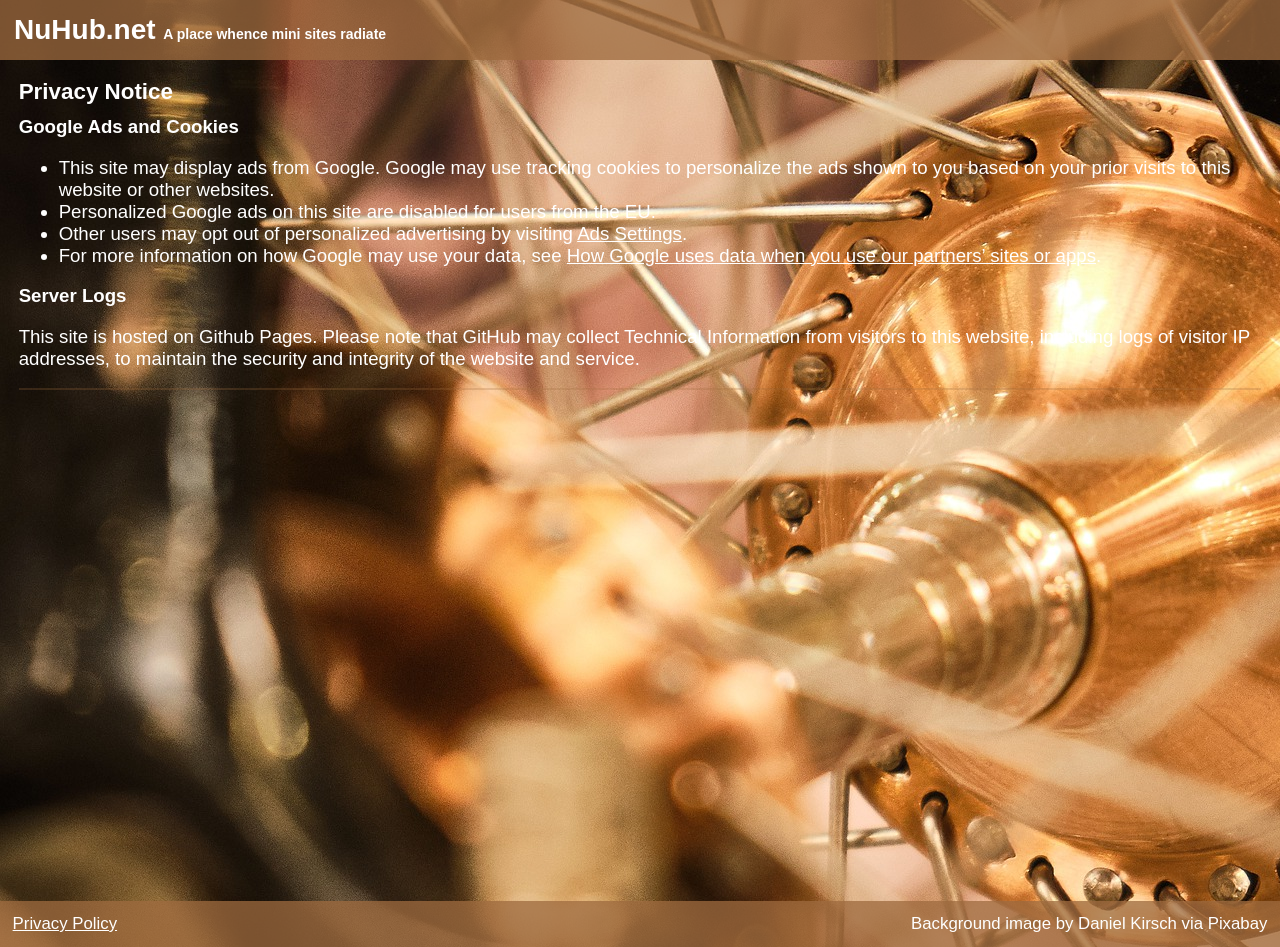
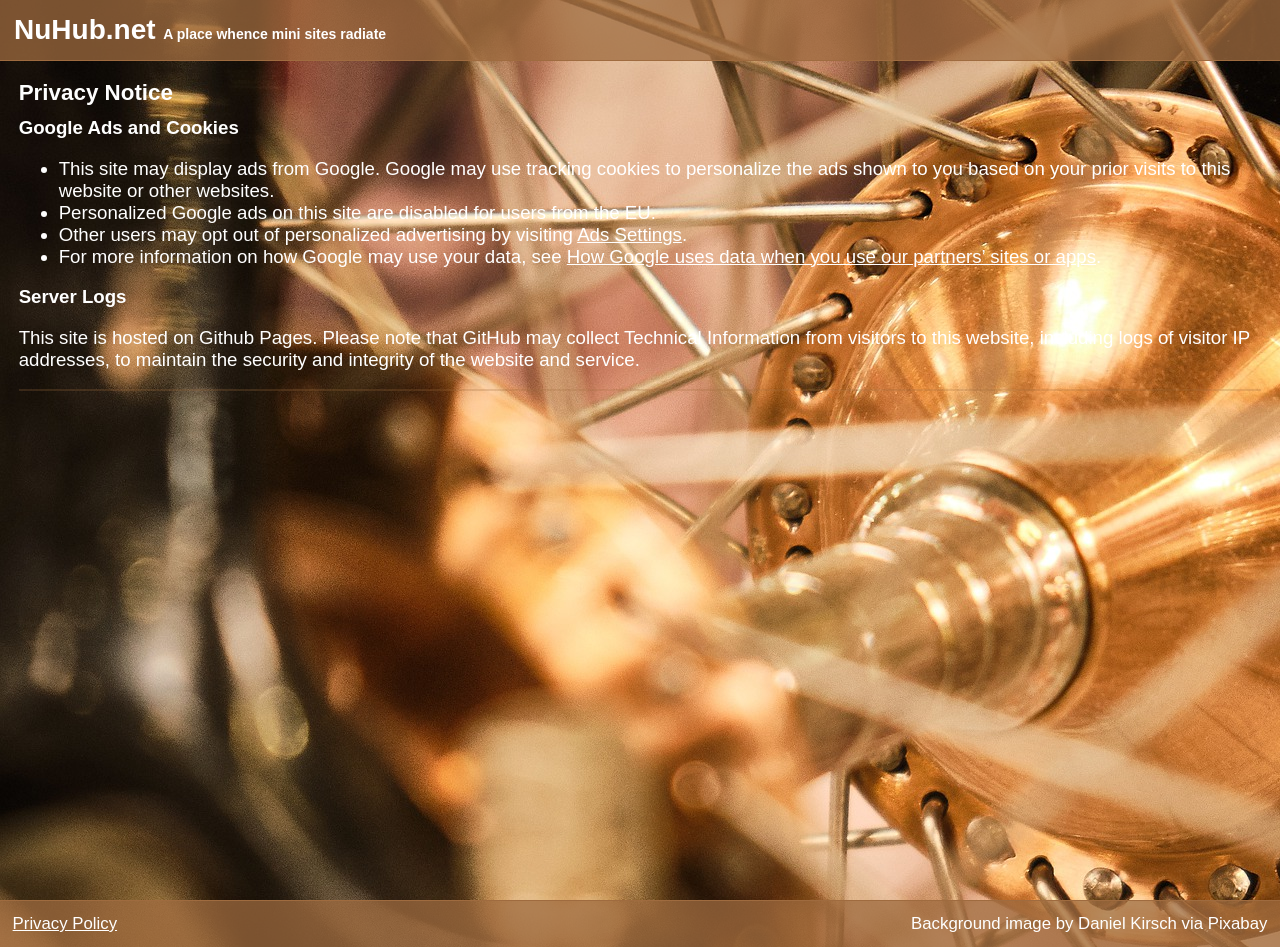
Before and after one commit to david672orford/david672github.io, a Jekyll site: the page built from privacy.md, in a window 1280 px wide. Built offline with Jekyll 4.4.1, drawn with Linux system fonts in a browser that asks for light colours; our own code applies the rules of GitHub Pages for plain Markdown files.

Commit message:
Update style.css

```diff
--- a/assets/css/style.css
+++ b/assets/css/style.css
@@ -17,6 +17,7 @@ HEADER {
 	padding: .75em;
 	color: white;
 	background-color: #9F6B3FC0;
+	border-bottom: 1px solid #9F6B3F;
 	}
 MAIN {
 	margin: 1em;
@@ -35,6 +36,7 @@ FOOTER {
 	padding: .75em;
 	font-size: 90%;
 	background-color: #9F6B3FC0;
+	border-top: 1px solid #9F6B3F;
 	}
 H1 {
 	font-family: sans-serif;
```
